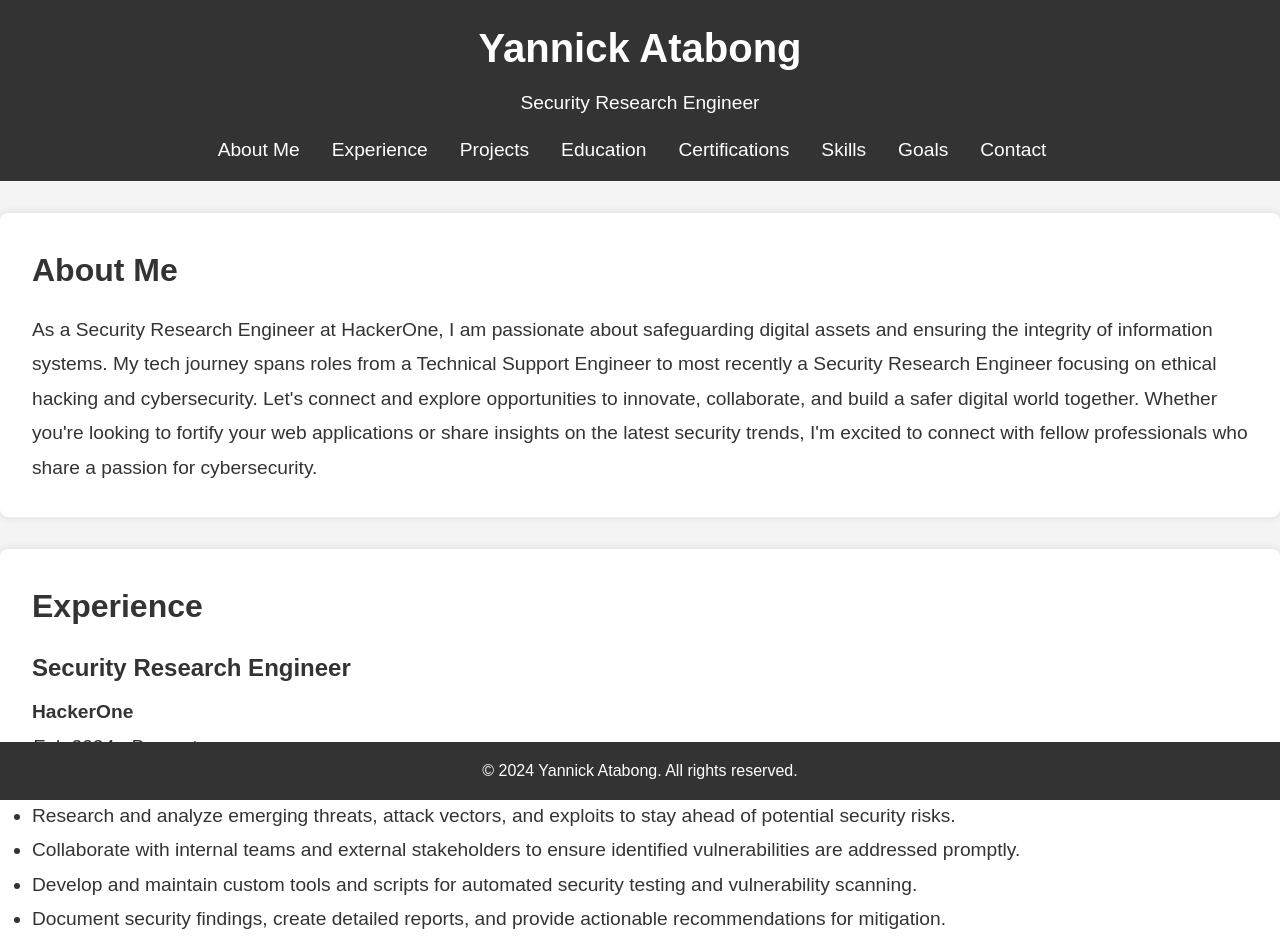
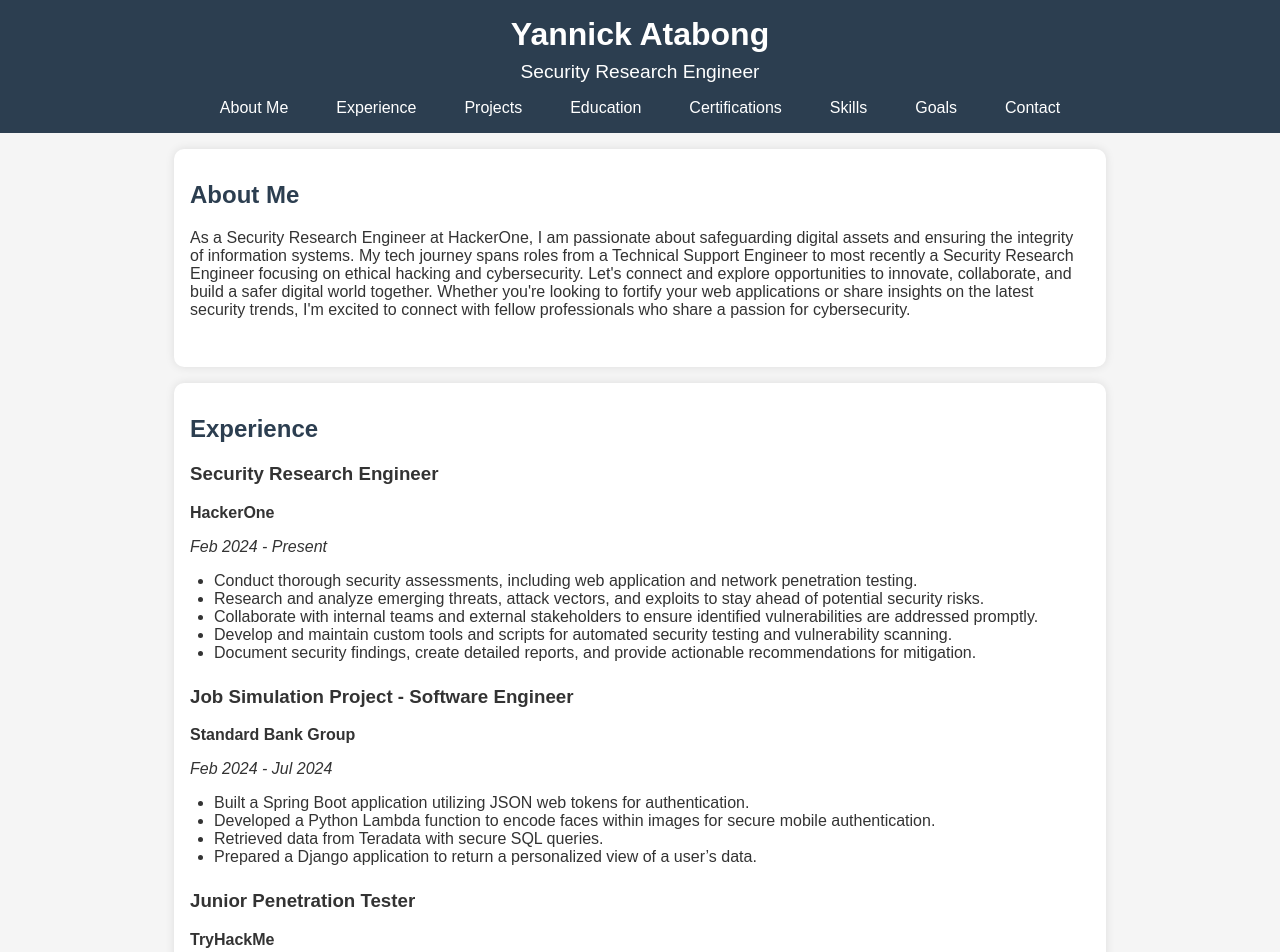
Before and after one commit to YannickAtabong9/portfolio.github.io, a plain HTML site: page index.html in a window 1280 px wide. Shown: the top 952 px of the page. Drawn offline with Linux system fonts and the light colour scheme.

Commit message:
Update styles.css

```diff
--- a/styles.css
+++ b/styles.css
@@ -1,137 +1,114 @@
-/* Reset default margin and padding */
-* {
+/* styles.css */
+
+body {
+    font-family: Arial, sans-serif;
     margin: 0;
     padding: 0;
-    box-sizing: border-box;
-}
-
-/* Global styles */
-body {
-    font-family: Arial, sans-serif;
-    line-height: 1.6;
-    background-color: #f4f4f4;
+    background-color: #f5f5f5;
     color: #333;
-    margin: 0;
-    padding: 0;
 }
 
 header {
-    background-color: #333;
-    color: #fff;
-    padding: 1rem;
+    background-color: #2c3e50;
+    color: white;
+    padding: 1rem 0;
     text-align: center;
+    position: sticky;
+    top: 0;
+    z-index: 1000;
 }
 
 header h1 {
-    font-size: 2.5rem;
-    margin-bottom: 0.5rem;
+    margin: 0;
+    font-size: 2rem;
 }
 
 header p {
+    margin: 0.5rem 0 1rem;
     font-size: 1.2rem;
-    margin-bottom: 1rem;
 }
 
 nav {
     display: flex;
     justify-content: center;
-    margin-top: 1rem;
+    align-items: center;
 }
 
 .nav-toggle {
     display: none;
+    background-color: #2980b9;
+    color: white;
+    padding: 0.5rem 1rem;
+    border: none;
+    cursor: pointer;
 }
 
 .nav-menu {
-    list-style-type: none;
+    list-style: none;
+    padding: 0;
+    margin: 0;
     display: flex;
     gap: 1rem;
 }
 
-.nav-menu li {
-    margin-right: 1rem;
-}
-
 .nav-menu a {
-    color: #fff;
+    color: white;
     text-decoration: none;
-    font-size: 1.2rem;
-    transition: color 0.3s ease;
+    padding: 0.5rem 1rem;
+    border-radius: 5px;
+    transition: background-color 0.3s;
 }
 
 .nav-menu a:hover {
-    color: #ffc107; /* Change color on hover */
+    background-color: #2980b9;
 }
 
 section {
-    padding: 2rem;
-    margin: 2rem 0;
-    background-color: #fff;
-    border-radius: 8px;
-    box-shadow: 0 0 10px rgba(0, 0, 0, 0.1);
+    padding: 2rem 1rem;
+    margin: 1rem auto;
+    max-width: 900px;
+    background-color: white;
+    box-shadow: 0 0 10px rgba(0,0,0,0.1);
+    border-radius: 10px;
 }
 
 section h2 {
-    font-size: 2rem;
-    margin-bottom: 1rem;
+    margin-top: 0;
+    color: #2c3e50;
 }
 
-section h3 {
-    font-size: 1.5rem;
-    margin-bottom: 0.5rem;
+.job, .project, .education, .certification {
+    margin-bottom: 1.5rem;
 }
 
-section p, section ul {
-    font-size: 1.2rem;
-    line-height: 1.8;
-}
-
-.job, .project, .education, .certification, .skills {
-    margin-bottom: 2rem;
+ul {
+    list-style: disc;
+    padding-left: 1.5rem;
 }
 
 footer {
-    background-color: #333;
-    color: #fff;
     text-align: center;
-    padding: 1rem;
-    position: fixed;
-    bottom: 0;
-    width: 100%;
+    padding: 1rem 0;
+    background-color: #2c3e50;
+    color: white;
+    margin-top: 2rem;
 }
 
 @media (max-width: 768px) {
     .nav-menu {
+        flex-direction: column;
         display: none;
-        flex-direction: column;
-        position: absolute;
-        background-color: #333;
-        width: 100%;
-        top: 4.5rem;
-        left: 0;
-        text-align: center;
-        z-index: 1000;
-        padding: 1rem 0;
-        box-shadow: 0 2px 5px rgba(0, 0, 0, 0.1);
     }
 
-    .nav-menu.show {
+    .nav-menu.nav-menu-visible {
         display: flex;
-    }
-
-    .nav-menu li {
-        margin: 1rem 0;
     }
 
     .nav-toggle {
         display: block;
-        position: absolute;
-        top: 1rem;
-        right: 1rem;
-        background: none;
-        border: none;
-        color: #fff;
-        font-size: 1.5rem;
-        cursor: pointer;
+    }
+
+    section {
+        padding: 1rem;
     }
 }
```
